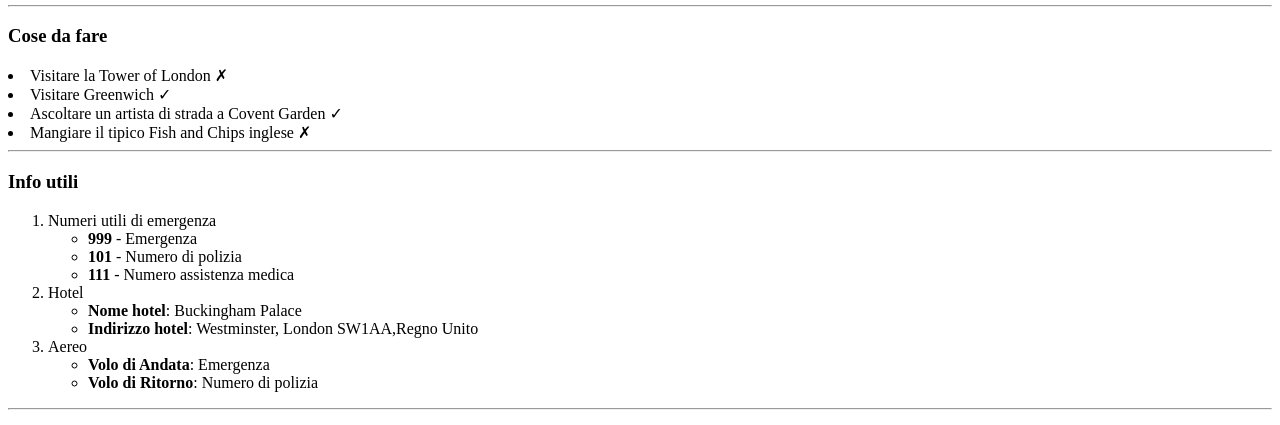
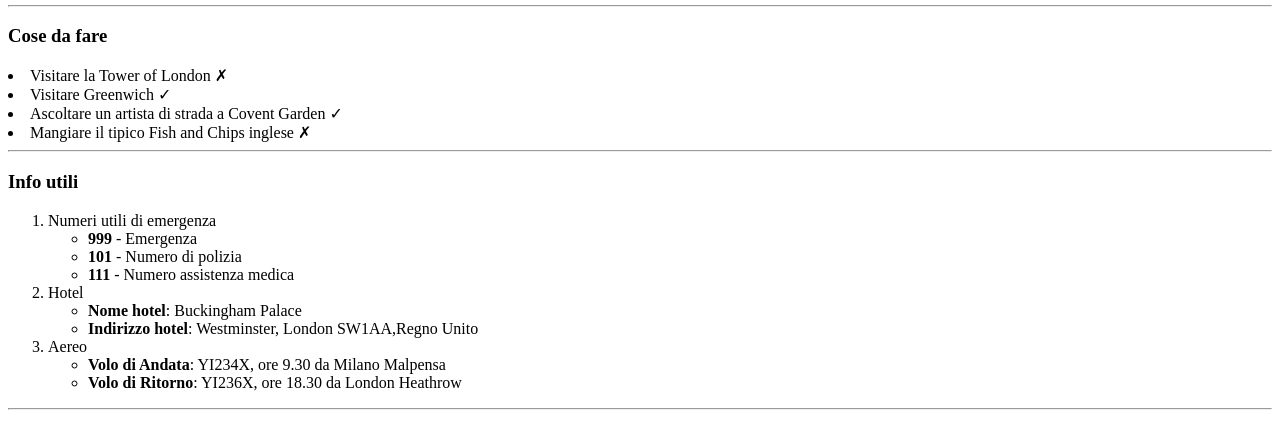
Before and after one commit to AntonioDattolo/html-london-trip, a plain HTML site: page index.html in a window 1280 px wide. Shown: the part 876-1301 px from the top of the page. Drawn offline with Linux system fonts and the light colour scheme.

Commit message:
Check finale per ultime modifiche

```diff
--- a/index.html
+++ b/index.html
@@ -89,8 +89,8 @@
 
             <li>
                 Aereo
-                <ul><li><strong>Volo di Andata</strong>: Emergenza</li></ul>
-                <ul><li><strong>Volo di Ritorno</strong>: Numero di polizia</li></ul>
+                <ul><li><strong>Volo di Andata</strong>: YI234X, ore 9.30 da Milano Malpensa</li></ul>
+                <ul><li><strong>Volo di Ritorno</strong>: YI236X, ore 18.30 da London Heathrow</li></ul>
             </li>
 
         </ol>
```
Also changed, not shown: 1 other file.
